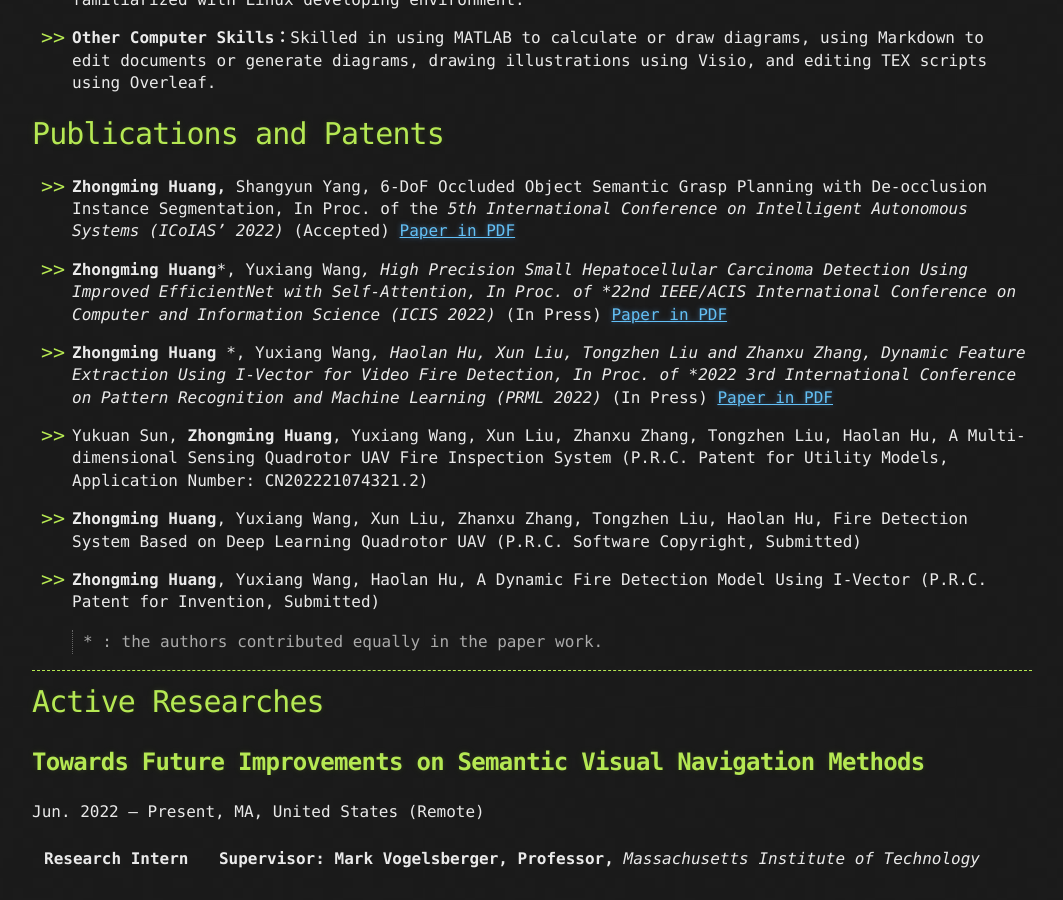
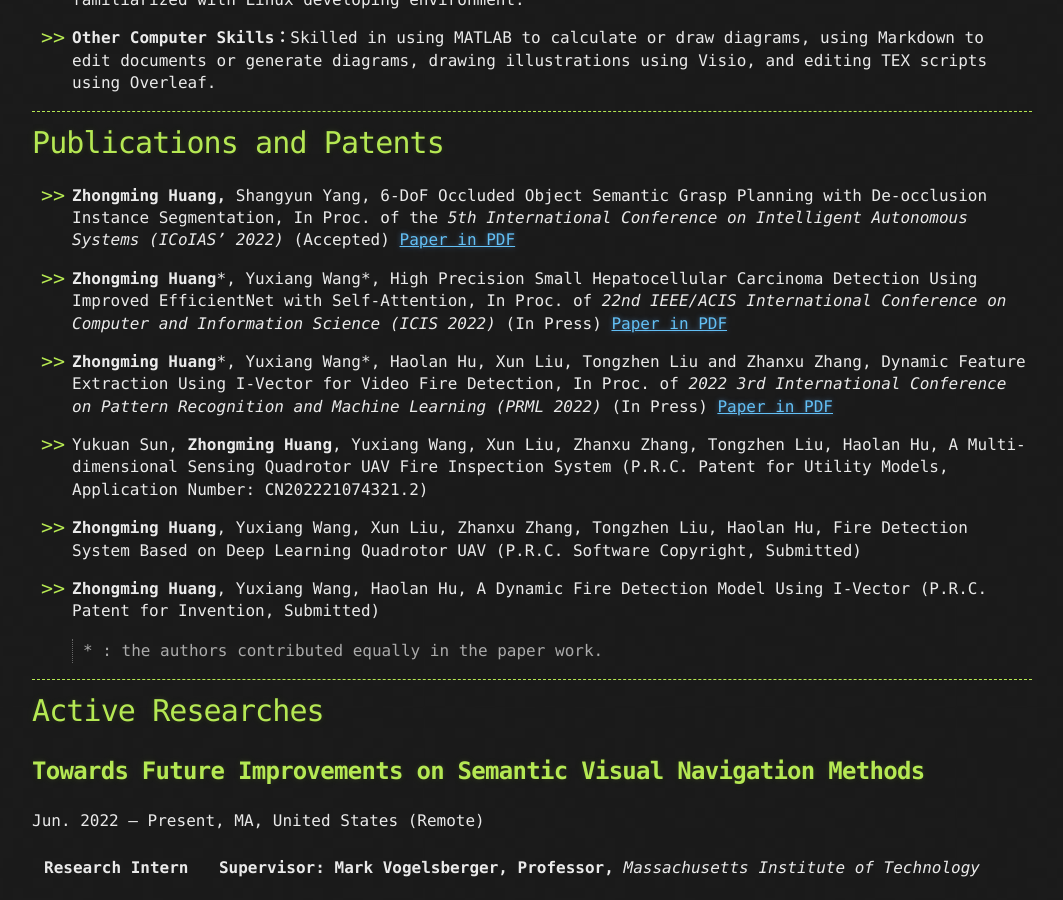
Before and after one commit to ReavenH/ReavenH.github.io, a Jekyll site: the page built from index.md, in a window 1280 px wide and 900 px high, scrolled down 1421 px. Shown: the whole window, without its empty margins (108-1171 px from the left). Built offline with Jekyll 4.4.1, drawn with Linux system fonts in a browser that asks for light colours.

Commit message:
update mainpage

```diff
--- a/index.md
+++ b/index.md
@@ -42,13 +42,15 @@ I actually experienced the so-called "Waterloo" founder in Gaokao, but I still k
 
 - **Other Computer Skills：**Skilled in using MATLAB to calculate or draw diagrams, using Markdown to edit documents or generate diagrams, drawing illustrations using Visio, and editing TEX scripts using Overleaf.
 
+-----
+
 # Publications and Patents
 
 - **Zhongming Huang,** Shangyun Yang, 6-DoF Occluded Object Semantic Grasp Planning with De-occlusion Instance Segmentation, In Proc. of the *5th International Conference on Intelligent Autonomous Systems (ICoIAS’ 2022)* (Accepted) [Paper in PDF](https://github.com/ReavenH/ReavenH/blob/main/ZhongmingHuang_paper1.pdf)
 
-- **Zhongming Huang**\*, Yuxiang Wang*, High Precision Small Hepatocellular Carcinoma Detection Using Improved EfficientNet with Self-Attention, In Proc. of *22nd IEEE/ACIS International Conference on Computer and Information Science* *(ICIS 2022)* (In Press) [Paper in PDF](https://github.com/ReavenH/ReavenH/blob/main/ZhongmingHuang_paper2.pdf)
+- **Zhongming Huang**\*, Yuxiang Wang\*, High Precision Small Hepatocellular Carcinoma Detection Using Improved EfficientNet with Self-Attention, In Proc. of *22nd IEEE/ACIS International Conference on Computer and Information Science* *(ICIS 2022)* (In Press) [Paper in PDF](https://github.com/ReavenH/ReavenH/blob/main/ZhongmingHuang_paper2.pdf)
 
-- **Zhongming Huang** \*, Yuxiang Wang*, Haolan Hu, Xun Liu, Tongzhen Liu and Zhanxu Zhang, Dynamic Feature Extraction Using I-Vector for Video Fire Detection, In Proc. of *2022 3rd International Conference on Pattern Recognition and Machine Learning (PRML 2022)* (In Press) [Paper in PDF](https://github.com/ReavenH/ReavenH/blob/main/ZhongmingHuang_paper3.pdf)
+- **Zhongming Huang**\*, Yuxiang Wang\*, Haolan Hu, Xun Liu, Tongzhen Liu and Zhanxu Zhang, Dynamic Feature Extraction Using I-Vector for Video Fire Detection, In Proc. of *2022 3rd International Conference on Pattern Recognition and Machine Learning (PRML 2022)* (In Press) [Paper in PDF](https://github.com/ReavenH/ReavenH/blob/main/ZhongmingHuang_paper3.pdf)
 
 - Yukuan Sun, **Zhongming Huang**, Yuxiang Wang, Xun Liu, Zhanxu Zhang, Tongzhen Liu, Haolan Hu, A Multi-dimensional Sensing Quadrotor UAV Fire Inspection System (P.R.C. Patent for Utility Models, Application Number: CN202221074321.2)
 
```
